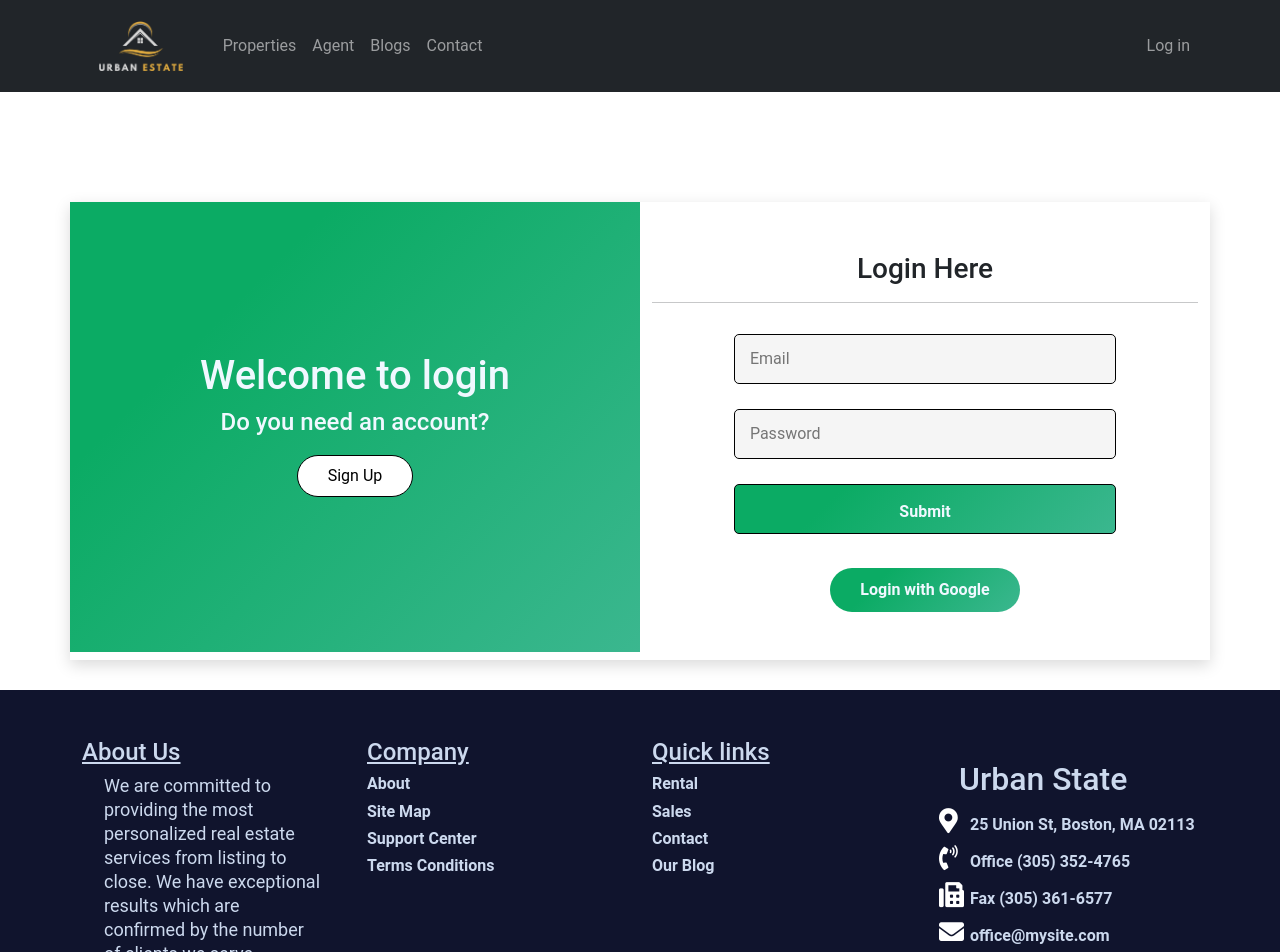
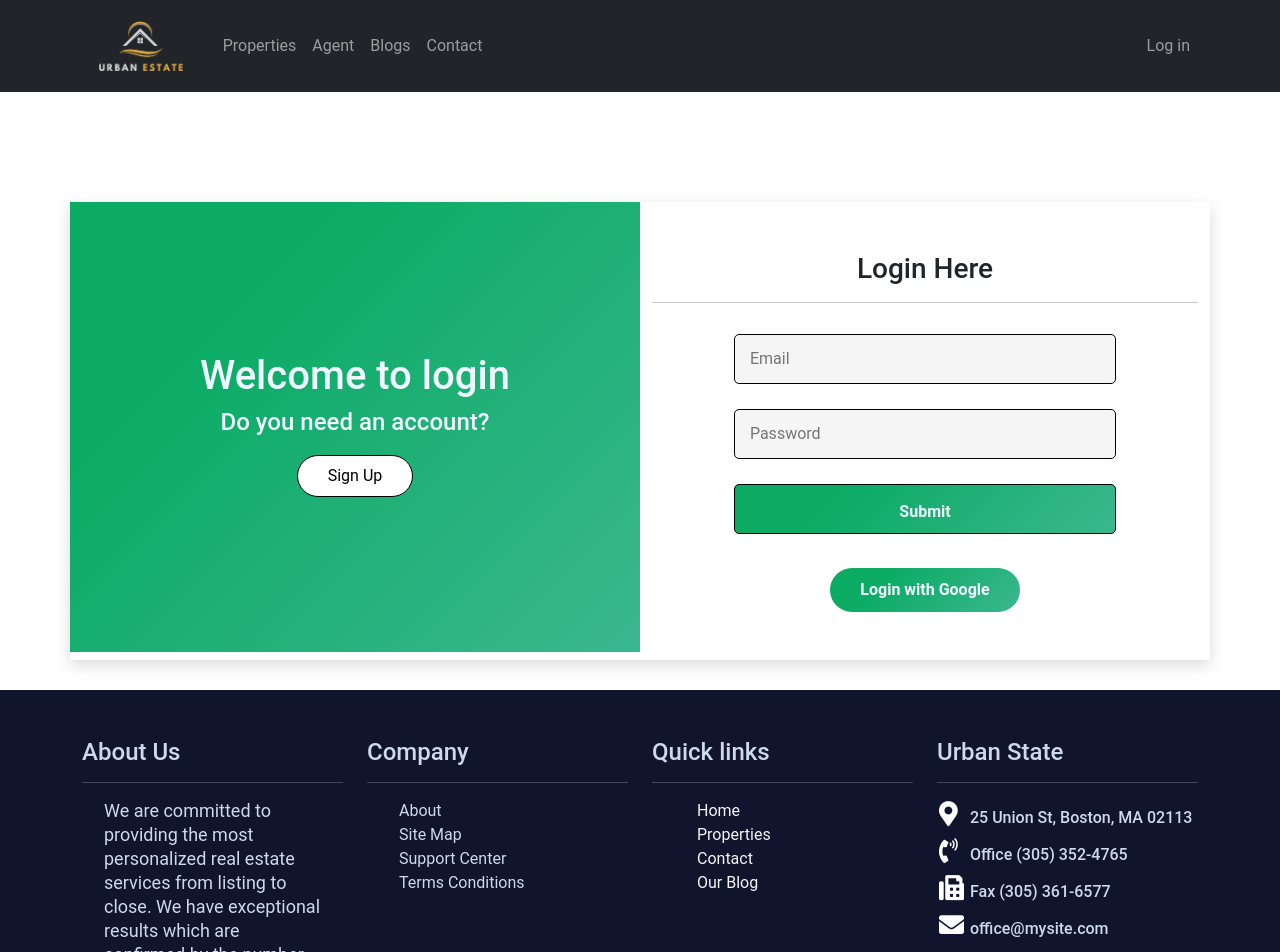
Before and after one commit to webdmamun/client-side-realState, a React (Create React App) app: page /login in a window 1280 px wide. Shown: the top 952 px of the page. Built offline with nearby package versions, Linux system fonts and the light colour scheme; no server answers.

Commit message:
footer fixed

```diff
--- a/src/Pages/Shared/Footer/Footer.css
+++ b/src/Pages/Shared/Footer/Footer.css
@@ -11,12 +11,6 @@
   margin: 2px;
 }
 
-h6 {
-  font-size: 16px;
-  font-weight: 600;
+.footer-div ul li {
+  list-style: none;
 }
-
-h5 {
-  font-weight: normal;
-  font-size: 15px;
-}
--- a/src/Pages/Shared/Footer/Footer.js
+++ b/src/Pages/Shared/Footer/Footer.js
@@ -1,43 +1,56 @@
 import React from "react";
 import "./Footer.css";
+import { Col, Container, Row } from "react-bootstrap";
+import { Link } from "react-router-dom";
 
 const Footer = () => {
-  return (
+  return (<>
+
     <div className="footer-div">
       <div className="footer container pt-5">
         <div className="row">
           <div className="col-3">
             <h4>
-              <u>About Us</u>
+              <h4>About Us</h4> <hr />
             </h4>
-            <p>
-              We are committed to providing the most personalized real estate
-              services from listing to close. We have exceptional results which
+            <p className="footer-text">
+              We are committed to providing the most personalized real estate services from listing to close. We have exceptional results which
               are confirmed by the number of clients we serve.
             </p>
           </div>
           <div className="col-3">
             <h4>
-              <u>Company</u>
+              Company <hr />
             </h4>
-            <h6>About</h6>
-            <h6>Site Map</h6>
-            <h6>Support Center</h6>
-            <h6>Terms Conditions</h6>
+            <ul>
+              <li>About</li>
+              <li>Site Map</li>
+              <li>Support Center</li>
+              <li>Terms Conditions</li>
+            </ul>
           </div>
 
           <div className="col-3">
             <h4>
-              <u>Quick links</u>
+              Quick links <hr />
             </h4>
-            <h6>Rental</h6>
-            <h6>Sales</h6>
-            <h6>Contact</h6>
-            <h6>Our Blog</h6>
+            <ul>
+            <li>
+                <Link style={{paddingLeft: 13, textDecoration: 'none', color: "whitesmoke"}} to="/contact"> Home
+                  </Link>
+                  </li>
+
+              <li> <Link style={{paddingLeft: 13, textDecoration: 'none', color: "whitesmoke"}} to="/properties">Properties
+                  </Link></li>
+              <li> <Link style={{paddingLeft: 13, textDecoration: 'none', color: "whitesmoke"}} to="/properties">Contact
+                  </Link></li>
+              <li><Link style={{paddingLeft: 13, textDecoration: 'none', color: "whitesmoke"}} to="/blogs">Our Blog
+                  </Link></li>
+            </ul>
           </div>
 
           <div className="col-3">
-            <h2>Urban State</h2>
+            <h4>Urban State</h4> <hr />
             <h6>
               <i class="fas fa-map-marker-alt footer-icon"></i> 25 Union St,
               Boston, MA 02113
@@ -69,8 +82,10 @@ const Footer = () => {
           <i className="fab fa-linkedin footer-icon"></i>
         </a>
       </div>
+      <hr />
       <h6 className="text-center">&copy; Copyright Reserved</h6>
     </div>
+    </>
   );
 };
 
```
